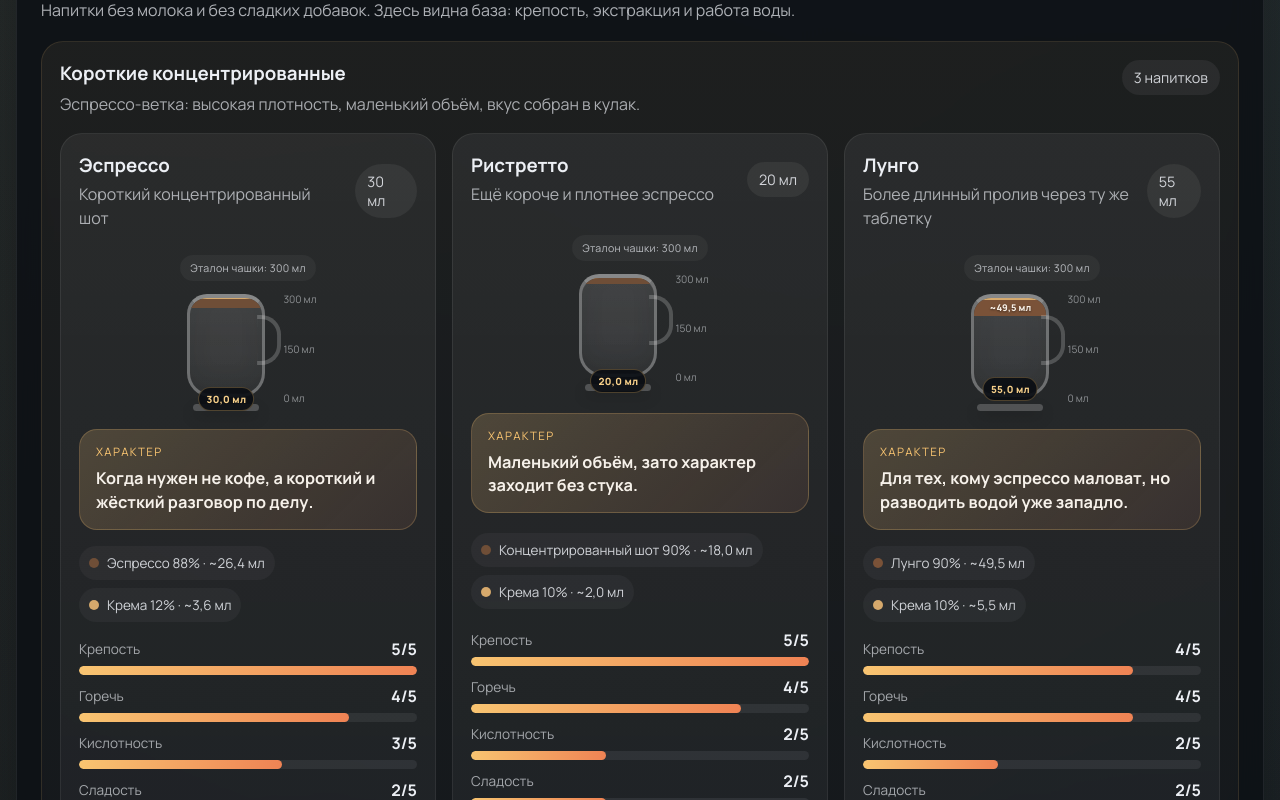
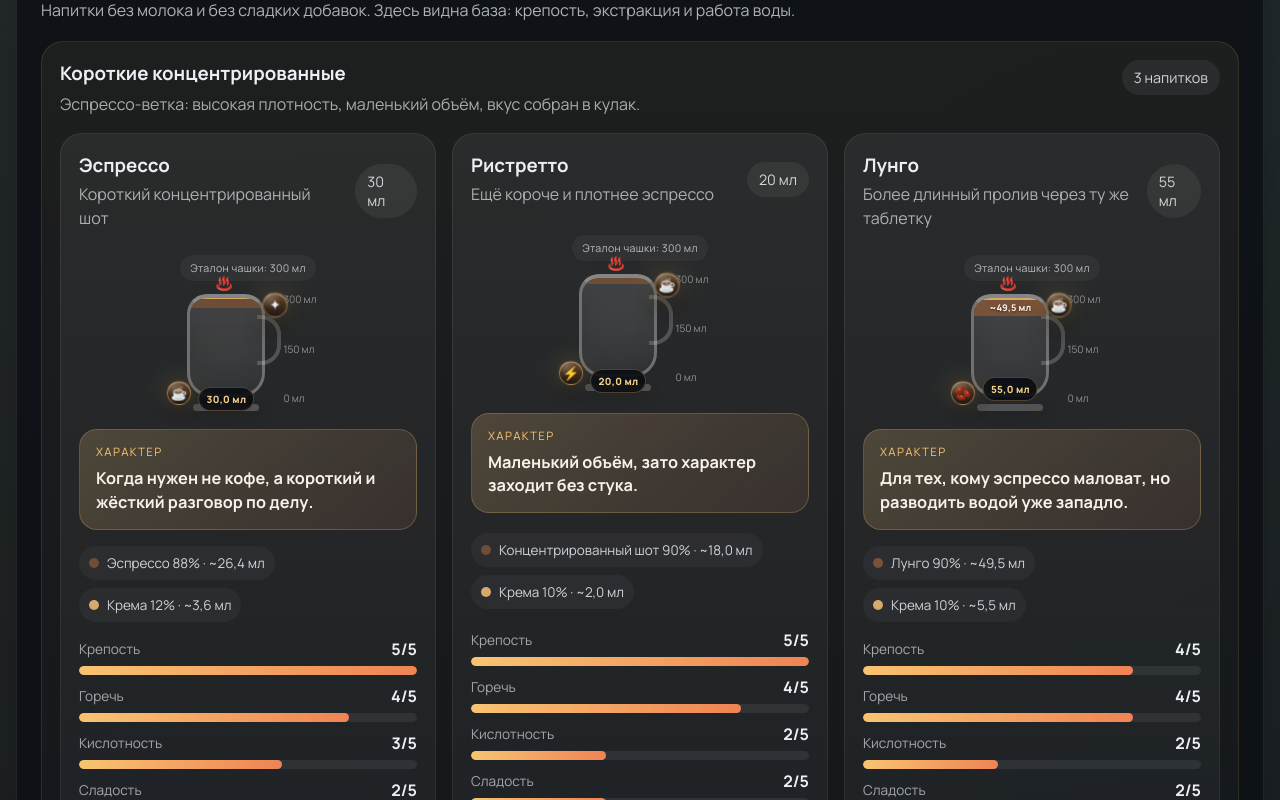
Before and after one commit to AnnaHrunova/extraction-engine, a React (Vite) app: page / in a window 1280 px wide. Shown: the part 1060-1860 px from the top of the page. Built offline with nearby package versions, Linux system fonts and the light colour scheme.

Commit message:
Polish coffee cup emoji stickers

```diff
--- a/src/App.css
+++ b/src/App.css
@@ -318,6 +318,10 @@
 }
 
 .cup-diagram {
+  --cup-emoji-glow: rgba(248, 196, 113, 0.24);
+  --cup-emoji-edge: rgba(248, 196, 113, 0.42);
+  --cup-emoji-sheen: rgba(255, 255, 255, 0.18);
+  --cup-emoji-core: rgba(23, 30, 40, 0.9);
   display: grid;
   justify-items: center;
   gap: 8px;
@@ -366,6 +370,7 @@
   box-shadow:
     inset 0 -10px 22px rgba(0, 0, 0, 0.12),
     inset 0 1px 0 rgba(255, 255, 255, 0.08);
+  z-index: 1;
 }
 
 .cup-diagram__empty {
@@ -392,6 +397,61 @@
   font-weight: 800;
   line-height: 1;
   padding: 0 2px;
+}
+
+.cup-diagram__ornaments {
+  position: absolute;
+  inset: -14px -10px -6px -10px;
+  pointer-events: none;
+  z-index: 2;
+}
+
+.cup-diagram__emoji {
+  position: absolute;
+  display: grid;
+  place-items: center;
+  filter: drop-shadow(0 6px 14px rgba(0, 0, 0, 0.26));
+  user-select: none;
+}
+
+.cup-diagram__emoji--steam {
+  top: -4px;
+  left: 50%;
+  transform: translateX(-50%);
+  font-size: 1rem;
+  opacity: 0.92;
+  animation: cup-steam-drift 3.6s ease-in-out infinite;
+}
+
+.cup-diagram__emoji--badge,
+.cup-diagram__emoji--accent {
+  width: 30px;
+  height: 30px;
+  border-radius: 999px;
+  background:
+    radial-gradient(circle at 28% 22%, var(--cup-emoji-sheen), transparent 42%),
+    linear-gradient(180deg, rgba(255, 255, 255, 0.08), transparent 44%),
+    var(--cup-emoji-core);
+  border: 1px solid var(--cup-emoji-edge);
+  font-size: 1rem;
+  box-shadow:
+    inset 0 1px 0 rgba(255, 255, 255, 0.22),
+    0 10px 18px rgba(0, 0, 0, 0.24),
+    0 0 0 1px rgba(255, 255, 255, 0.04),
+    0 0 22px var(--cup-emoji-glow);
+  backdrop-filter: blur(10px);
+}
+
+.cup-diagram__emoji--badge {
+  left: -6px;
+  bottom: 10px;
+  animation: cup-badge-float 4.6s ease-in-out infinite;
+}
+
+.cup-diagram__emoji--accent {
+  right: -8px;
+  top: 22px;
+  animation: cup-accent-twinkle 4.8s ease-in-out infinite;
 }
 
 .cup-diagram__fill-tag {
@@ -431,6 +491,41 @@
   line-height: 1;
 }
 
+.cup-diagram--theme-bronze {
+  --cup-emoji-glow: rgba(248, 196, 113, 0.28);
+  --cup-emoji-edge: rgba(248, 196, 113, 0.42);
+  --cup-emoji-sheen: rgba(255, 247, 226, 0.2);
+  --cup-emoji-core: linear-gradient(180deg, rgba(101, 68, 39, 0.94), rgba(31, 23, 18, 0.94));
+}
+
+.cup-diagram--theme-cream {
+  --cup-emoji-glow: rgba(255, 244, 214, 0.24);
+  --cup-emoji-edge: rgba(245, 222, 179, 0.46);
+  --cup-emoji-sheen: rgba(255, 255, 255, 0.28);
+  --cup-emoji-core: linear-gradient(180deg, rgba(89, 75, 61, 0.92), rgba(33, 28, 25, 0.94));
+}
+
+.cup-diagram--theme-cocoa {
+  --cup-emoji-glow: rgba(183, 122, 84, 0.28);
+  --cup-emoji-edge: rgba(190, 132, 95, 0.4);
+  --cup-emoji-sheen: rgba(255, 241, 229, 0.18);
+  --cup-emoji-core: linear-gradient(180deg, rgba(88, 47, 37, 0.94), rgba(29, 17, 14, 0.96));
+}
+
+.cup-diagram--theme-citrus {
+  --cup-emoji-glow: rgba(243, 156, 61, 0.3);
+  --cup-emoji-edge: rgba(245, 177, 91, 0.48);
+  --cup-emoji-sheen: rgba(255, 247, 229, 0.22);
+  --cup-emoji-core: linear-gradient(180deg, rgba(98, 63, 22, 0.94), rgba(33, 23, 13, 0.96));
+}
+
+.cup-diagram--theme-graphite {
+  --cup-emoji-glow: rgba(143, 170, 196, 0.22);
+  --cup-emoji-edge: rgba(166, 193, 216, 0.34);
+  --cup-emoji-sheen: rgba(244, 249, 255, 0.16);
+  --cup-emoji-core: linear-gradient(180deg, rgba(47, 58, 70, 0.94), rgba(20, 26, 34, 0.96));
+}
+
 .cup-diagram--espresso .cup-diagram__glass {
   width: 94px;
   height: 122px;
@@ -445,6 +540,31 @@
 .cup-diagram--espresso .cup-diagram__fill-tag {
   padding: 4px 7px;
   font-size: 0.62rem;
+}
+
+.cup-diagram--espresso .cup-diagram__ornaments {
+  inset: -12px -8px -4px -8px;
+}
+
+.cup-diagram--espresso .cup-diagram__emoji--steam {
+  font-size: 0.88rem;
+}
+
+.cup-diagram--espresso .cup-diagram__emoji--badge,
+.cup-diagram--espresso .cup-diagram__emoji--accent {
+  width: 24px;
+  height: 24px;
+  font-size: 0.84rem;
+}
+
+.cup-diagram--espresso .cup-diagram__emoji--badge {
+  left: -4px;
+  bottom: 8px;
+}
+
+.cup-diagram--espresso .cup-diagram__emoji--accent {
+  right: -6px;
+  top: 18px;
 }
 
 .cup-diagram--espresso .cup-diagram__scale {
@@ -477,6 +597,66 @@
 .cup-diagram--espresso.cup-diagram--labelled .cup-diagram__glass {
   width: 118px;
   height: 152px;
+}
+
+.cup-diagram--labelled .cup-diagram__emoji--badge,
+.cup-diagram--labelled .cup-diagram__emoji--accent {
+  width: 34px;
+  height: 34px;
+  font-size: 1.08rem;
+}
+
+.cup-diagram--labelled .cup-diagram__emoji--steam {
+  font-size: 1.08rem;
+}
+
+@keyframes cup-steam-drift {
+  0% {
+    transform: translateX(-50%) translateY(0) scale(0.96);
+    opacity: 0.72;
+  }
+
+  50% {
+    transform: translateX(calc(-50% + 2px)) translateY(-3px) scale(1.04);
+    opacity: 1;
+  }
+
+  100% {
+    transform: translateX(calc(-50% - 2px)) translateY(0) scale(0.98);
+    opacity: 0.78;
+  }
+}
+
+@keyframes cup-badge-float {
+  0%,
+  100% {
+    transform: translateY(0) rotate(-5deg);
+  }
+
+  50% {
+    transform: translateY(-2px) rotate(-1deg);
+  }
+}
+
+@keyframes cup-accent-twinkle {
+  0%,
+  100% {
+    transform: translateY(0) scale(0.96) rotate(6deg);
+    box-shadow:
+      inset 0 1px 0 rgba(255, 255, 255, 0.22),
+      0 10px 18px rgba(0, 0, 0, 0.24),
+      0 0 0 1px rgba(255, 255, 255, 0.04),
+      0 0 18px var(--cup-emoji-glow);
+  }
+
+  50% {
+    transform: translateY(-2px) scale(1.04) rotate(0deg);
+    box-shadow:
+      inset 0 1px 0 rgba(255, 255, 255, 0.28),
+      0 12px 20px rgba(0, 0, 0, 0.24),
+      0 0 0 1px rgba(255, 255, 255, 0.06),
+      0 0 26px var(--cup-emoji-glow);
+  }
 }
 
 .cup-diagram__handle {
--- a/src/components/CoffeeCatalogTab.tsx
+++ b/src/components/CoffeeCatalogTab.tsx
@@ -23,11 +23,52 @@ const metricLabels: Record<CoffeeMetricId, string> = {
 const REFERENCE_CUP_VOLUME_ML = 300;
 const ESPRESSO_CUP_MAX_VOLUME_ML = 70;
 
+type CupEmojiTheme = "bronze" | "cream" | "cocoa" | "citrus" | "graphite";
+
+type CupEmojiSet = {
+  steam: string;
+  badge: string;
+  accent: string;
+  theme: CupEmojiTheme;
+};
+
 const getLayerVolumeMl = (drink: CoffeeDrink, amountPercent: number): number =>
   (drink.volumeMl * amountPercent) / 100;
 
 const formatLayerBreakdown = (drink: CoffeeDrink, amountPercent: number): string =>
   `${amountPercent}% · ~${formatMl(getLayerVolumeMl(drink, amountPercent))}`;
+
+const cupEmojiByDrinkId: Record<string, CupEmojiSet> = {
+  espresso: { steam: "♨️", badge: "☕", accent: "✦", theme: "bronze" },
+  ristretto: { steam: "♨️", badge: "⚡", accent: "☕", theme: "bronze" },
+  lungo: { steam: "♨️", badge: "🫘", accent: "☕", theme: "bronze" },
+  americano: { steam: "♨️", badge: "💧", accent: "☕", theme: "graphite" },
+  "filter-coffee": { steam: "♨️", badge: "🫗", accent: "✦", theme: "graphite" },
+  v60: { steam: "♨️", badge: "💠", accent: "🫗", theme: "graphite" },
+  aeropress: { steam: "♨️", badge: "🧪", accent: "☕", theme: "graphite" },
+  turkish: { steam: "♨️", badge: "🌙", accent: "☕", theme: "bronze" },
+  cappuccino: { steam: "♨️", badge: "🥛", accent: "☁️", theme: "cream" },
+  "flat-white": { steam: "♨️", badge: "🥛", accent: "✦", theme: "cream" },
+  latte: { steam: "♨️", badge: "🥛", accent: "🤍", theme: "cream" },
+  cortado: { steam: "♨️", badge: "⚖️", accent: "🥛", theme: "cream" },
+  macchiato: { steam: "♨️", badge: "🥛", accent: "☕", theme: "cream" },
+  "latte-macchiato": { steam: "♨️", badge: "🥛", accent: "✨", theme: "cream" },
+  piccolo: { steam: "♨️", badge: "🥛", accent: "⚡", theme: "cream" },
+  mocha: { steam: "♨️", badge: "🍫", accent: "🥛", theme: "cocoa" },
+  viennese: { steam: "♨️", badge: "☁️", accent: "🍫", theme: "cream" },
+  marocchino: { steam: "♨️", badge: "🍫", accent: "☁️", theme: "cocoa" },
+  "cafe-bombon": { steam: "♨️", badge: "🍮", accent: "🥛", theme: "cream" },
+  bicerin: { steam: "♨️", badge: "🍫", accent: "☁️", theme: "cocoa" },
+  bumble: { steam: "♨️", badge: "🍊", accent: "✨", theme: "citrus" },
+};
+
+const getCupEmojis = (drink: CoffeeDrink): CupEmojiSet =>
+  cupEmojiByDrinkId[drink.id] ??
+  (drink.categoryId === "milk"
+    ? { steam: "♨️", badge: "🥛", accent: "☕", theme: "cream" }
+    : drink.categoryId === "extras"
+      ? { steam: "♨️", badge: "✨", accent: "☕", theme: "cocoa" }
+      : { steam: "♨️", badge: "☕", accent: "✦", theme: "bronze" });
 
 const CategoryTabs = ({
   activeFilter,
@@ -69,6 +110,7 @@ const CupDiagram = ({
   (() => {
     const fillPercent = Math.min((drink.volumeMl / REFERENCE_CUP_VOLUME_ML) * 100, 100);
     const isEspressoCup = drink.volumeMl <= ESPRESSO_CUP_MAX_VOLUME_ML;
+    const cupEmojis = getCupEmojis(drink);
     const renderedLayers = drink.layers.map((drinkLayer) => {
       const layerFillPercent = (fillPercent * drinkLayer.amountPercent) / 100;
 
@@ -86,6 +128,7 @@ const CupDiagram = ({
           "cup-diagram",
           labelled ? "cup-diagram--labelled" : "",
           isEspressoCup ? "cup-diagram--espresso" : "",
+          `cup-diagram--theme-${cupEmojis.theme}`,
         ]
           .filter(Boolean)
           .join(" ")}
@@ -113,6 +156,11 @@ const CupDiagram = ({
                   ) : null}
                 </div>
               ))}
+            </div>
+            <div className="cup-diagram__ornaments" aria-hidden="true">
+              <span className="cup-diagram__emoji cup-diagram__emoji--steam">{cupEmojis.steam}</span>
+              <span className="cup-diagram__emoji cup-diagram__emoji--badge">{cupEmojis.badge}</span>
+              <span className="cup-diagram__emoji cup-diagram__emoji--accent">{cupEmojis.accent}</span>
             </div>
             <span className="cup-diagram__fill-tag" style={{ bottom: `${fillMarkerPercent}%` }}>
               {formatMl(drink.volumeMl)}
```
